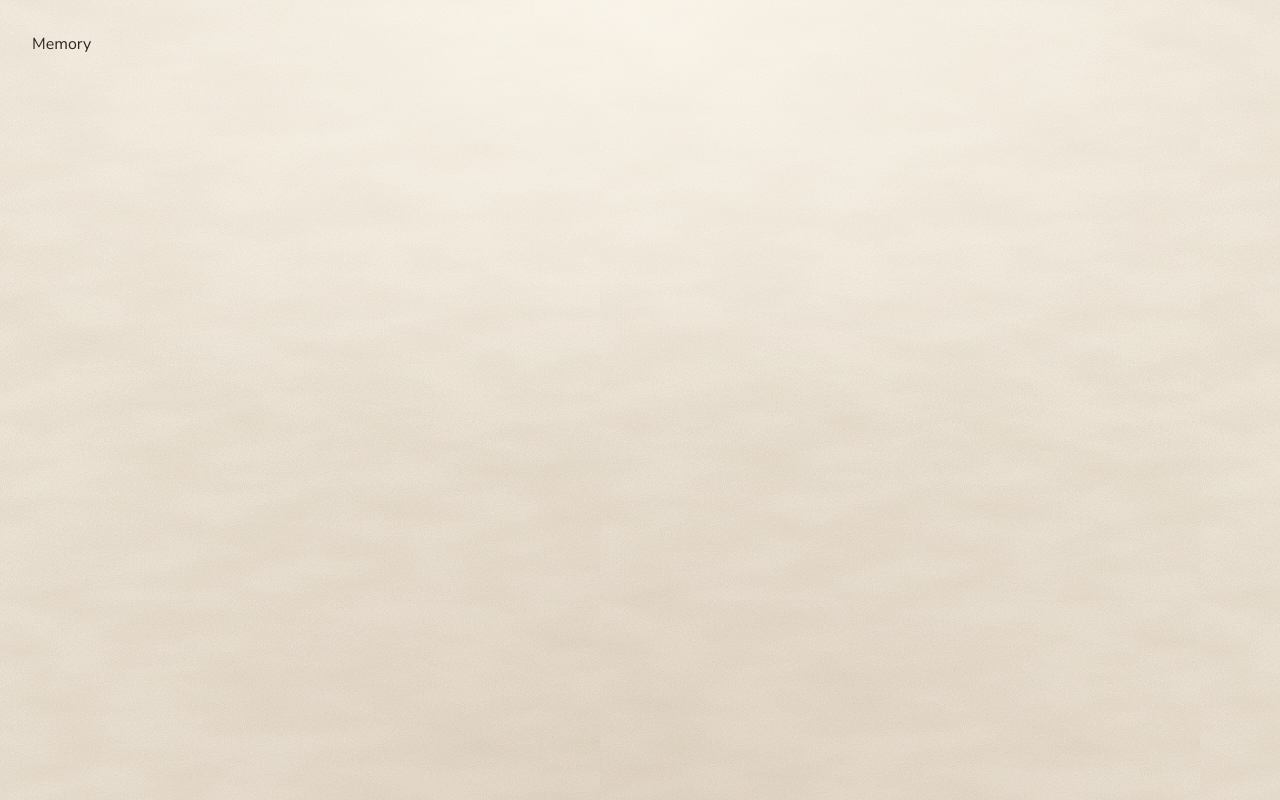
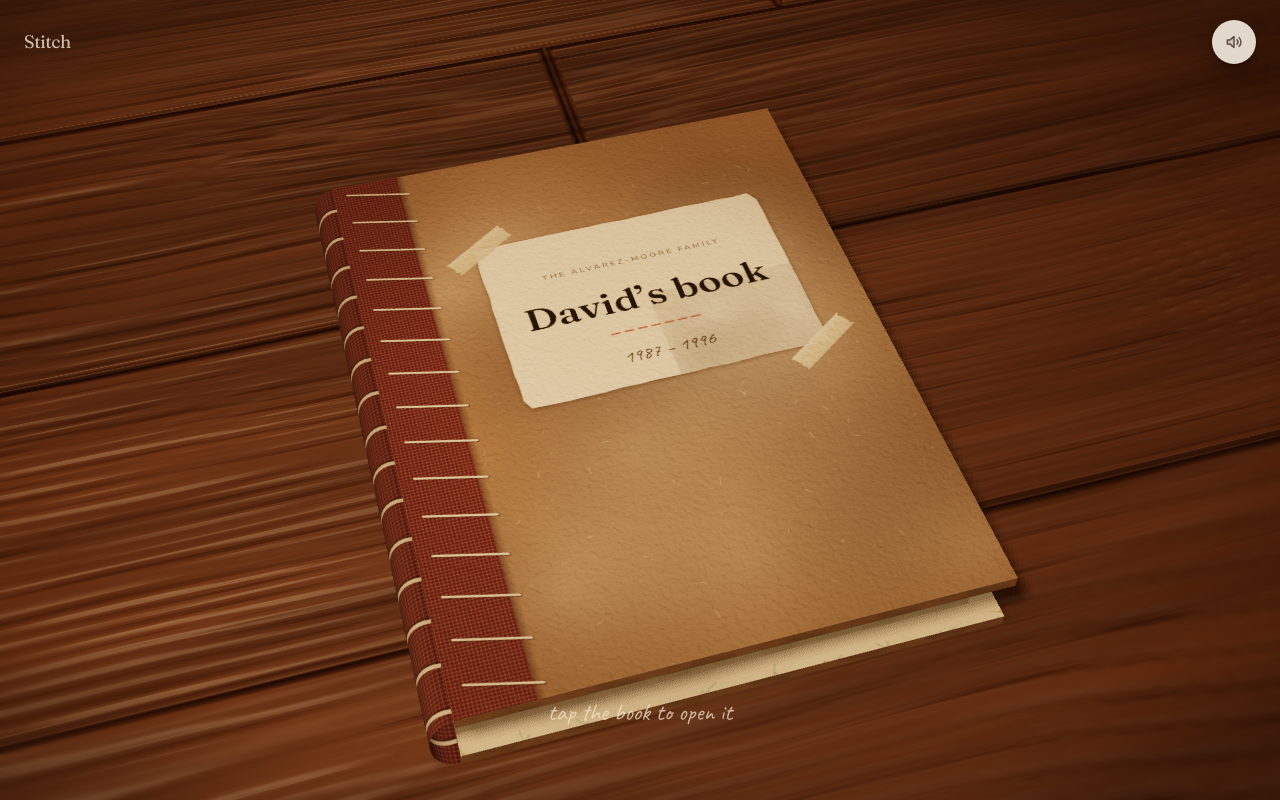
Before and after one commit to jpark2007/Stitch, a Next.js app in the folder web/: page /memories/demo in a window 1280 px wide. Built offline with nearby package versions, Linux system fonts and the light colour scheme.

Commit message:
Render the demo book on /memories/[id] with view query params

```diff
--- /dev/null
+++ b/web/app/memories/[id]/MemoryBook.tsx
@@ -0,0 +1,57 @@
+"use client";
+
+import dynamic from "next/dynamic";
+import Link from "next/link";
+import { use } from "react";
+import { demoCover, demoSpreads } from "@/components/book/demoSpreads";
+
+// three.js needs the browser: load the book on the client only.
+const Book3D = dynamic(() => import("@/components/book/Book3D").then((m) => m.Book3D), {
+  ssr: false,
+  loading: () => <BookLoading />,
+});
+
+type Search = Record<string, string | string[] | undefined>;
+
+const one = (v: string | string[] | undefined) => (Array.isArray(v) ? v[0] : v);
+
+/** Reads ?state=closed|open, ?spread=<n>, ?turn=<0..1> for deterministic views. */
+function readInitial(q: Search) {
+  const state = one(q.state);
+  const spread = Number(one(q.spread));
+  const turn = Number(one(q.turn));
+  return {
+    state: state === "open" || state === "closed" ? state : undefined,
+    spread: Number.isFinite(spread) && spread > 0 ? spread : undefined,
+    turn: one(q.turn) != null && Number.isFinite(turn) ? turn : null,
+  } as const;
+}
+
+export function MemoryBook({ params, searchParams }: { params: Promise<{ id: string }>; searchParams: Promise<Search> }) {
+  const { id } = use(params);
+  const q = use(searchParams);
+
+  if (id !== "demo") {
+    return (
+      <div className="grid min-h-[100dvh] place-items-center px-6 text-center">
+        <div>
+          <p className="kicker">Moment</p>
+          <h1 className="mt-3 text-4xl">This page isn&rsquo;t in the book yet</h1>
+          <p className="mt-4 text-ink-soft">
+            Real moments load from the family&rsquo;s book soon. Meanwhile, <Link href="/memories/demo">open the demo book</Link>.
+          </p>
+        </div>
+      </div>
+    );
+  }
+
+  return <Book3D spreads={demoSpreads} cover={demoCover} initial={readInitial(q)} />;
+}
+
+export function BookLoading() {
+  return (
+    <div className="grid h-[100dvh] place-items-center" style={{ background: "#1a110b" }}>
+      <p className="font-hand text-2xl text-[#f3e6cf]/60">opening the book&hellip;</p>
+    </div>
+  );
+}
--- a/web/app/memories/[id]/page.tsx
+++ b/web/app/memories/[id]/page.tsx
@@ -1,4 +1,19 @@
-// A single memory opened as a book
-export default function MemoryPage() {
-  return <main className="p-8">Memory</main>;
+import type { Metadata } from "next";
+import { Suspense } from "react";
+import { BookLoading, MemoryBook } from "./MemoryBook";
+
+export const metadata: Metadata = {
+  title: "A moment · Stitch",
+};
+
+// A single moment, opened as a book. The params are read inside the Suspense
+// boundary so the shell can still be prerendered.
+export default function MemoryPage(props: PageProps<"/memories/[id]">) {
+  return (
+    <main className="min-h-[100dvh]" style={{ background: "#1a110b" }}>
+      <Suspense fallback={<BookLoading />}>
+        <MemoryBook params={props.params} searchParams={props.searchParams} />
+      </Suspense>
+    </main>
+  );
 }
```
